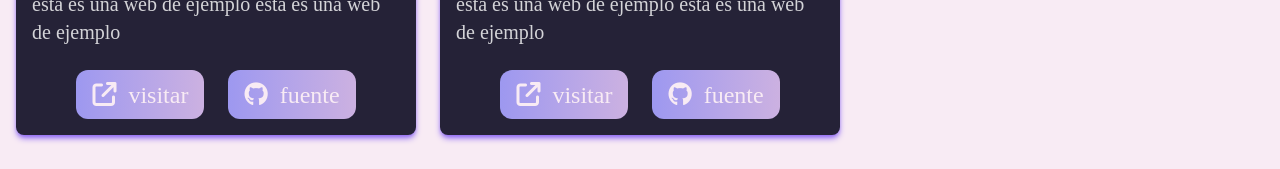
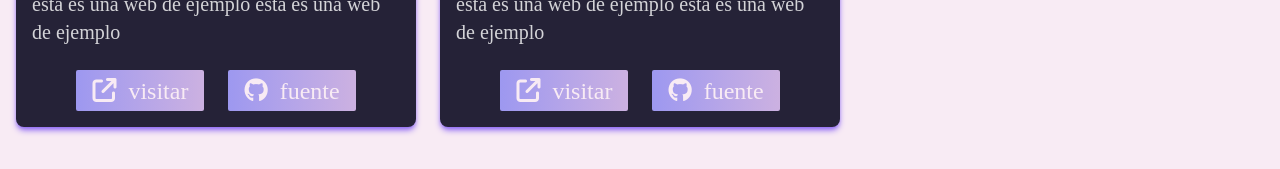
Before and after one commit to Numonu/portafolio, a React (Vite) app: page / in a window 1280 px wide. Shown: the part 2971-3140 px from the top of the page. Built offline with nearby package versions, Linux system fonts and the light colour scheme; a web font is replaced by a local one.

Commit message:
reduccion de padding en los botones

```diff
--- a/src/layout/Portfolio.jsx
+++ b/src/layout/Portfolio.jsx
@@ -52,11 +52,11 @@ function Card({title , description}) {
 					{description}
 				</p>
 				<div className="flex flex-wrap justify-center gap-6 text-3xl sm:text-2xl">
-					<button className="bg-gradient-to-r from-left to-right px-4 py-2 rounded-xl">
+					<button className="bg-gradient-to-r from-left to-right px-4 py-1 rounded-sm">
 						<i className="fa-solid fa-arrow-up-right-from-square text-2xl mr-3"></i>
 						<span>visitar</span>
 					</button>
-                    <button className="bg-gradient-to-r from-left to-right px-4 py-2 rounded-xl">
+                    <button className="bg-gradient-to-r from-left to-right px-4 py-1 rounded-sm">
 						<i className="fa-brands fa-github mr-3"></i>
 						<span>fuente</span>
 					</button>
```
